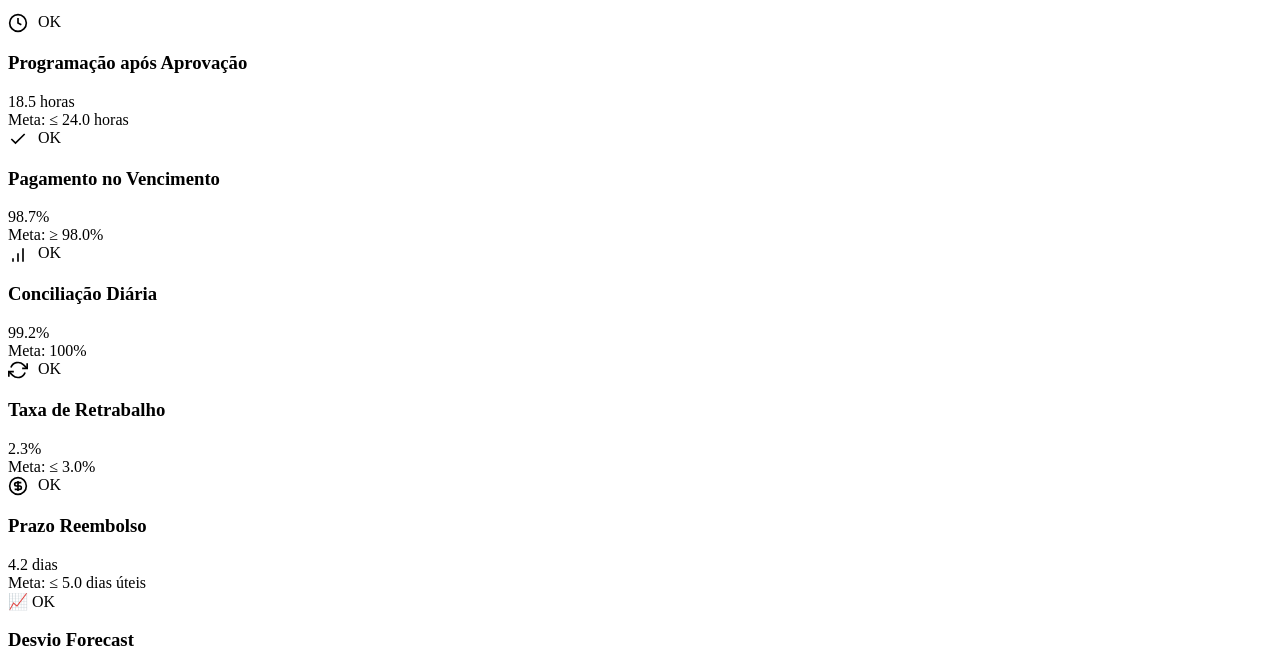
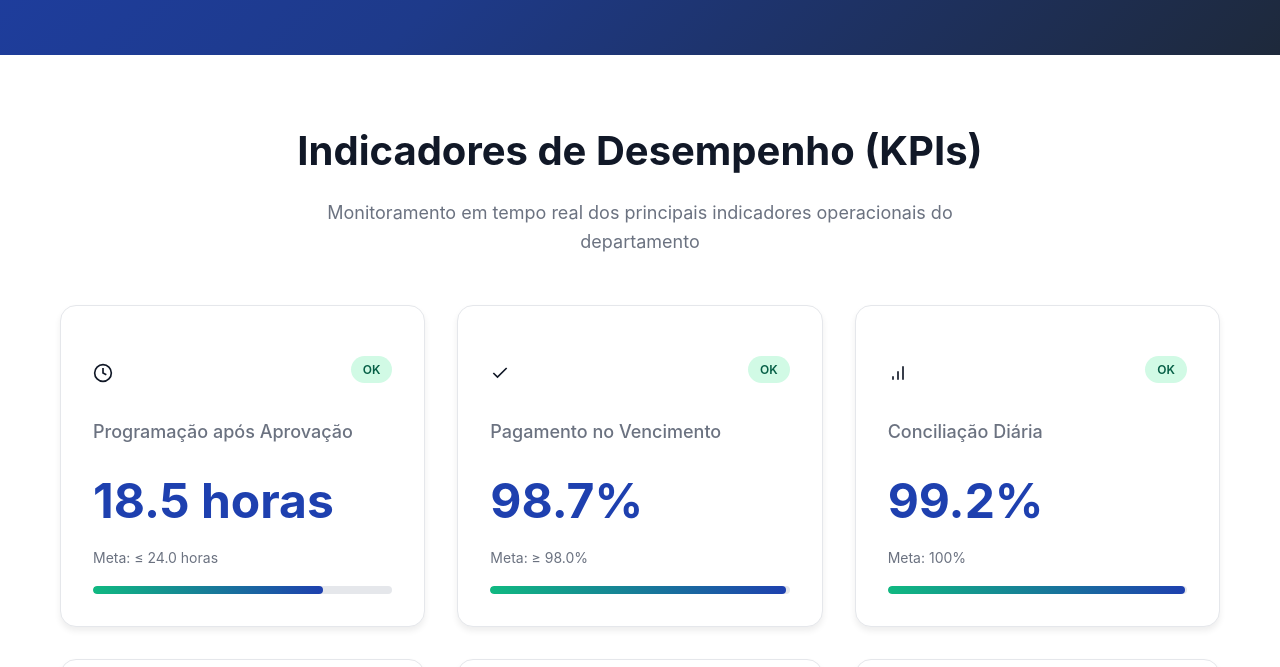
Before and after one commit to alessandro2401/financeiro-site, a website: page index.html in a window 1280 px wide. Shown: the part 590-1257 px from the top of the page. Drawn offline with Linux system fonts and the light colour scheme.

Commit message:
fix: corrigir script anti-badge defeituoso que removia CSS/estilos
O script anterior varreva todos os elementos do DOM e removia o bloco
<style> com o CSS. Substituido por versao segura que remove apenas
elementos com seletores especificos do Manus.

```diff
--- a/index.html
+++ b/index.html
@@ -1,15 +1,44 @@
 <!DOCTYPE html>
 <html lang="pt-BR">
 <head>
-<!-- no-manus-badge -->
-<style>
-/* Bloqueia o badge "Made with Manus" */
-[data-manus],[id*="manus-badge"],[id*="manus-widget"],[class*="manus-badge"],[class*="manus-widget"],[class*="manus-branding"],a[href*="manus.im"],a[href*="manus.space"]{display:none!important;visibility:hidden!important;opacity:0!important;pointer-events:none!important;width:0!important;height:0!important;overflow:hidden!important;position:absolute!important;left:-9999px!important;}
-</style>
-<script>
-/* Bloqueia o badge "Made with Manus" */
-(function(){var s=['[data-manus]','[id*="manus-badge"]','[id*="manus-widget"]','[class*="manus-badge"]','[class*="manus-widget"]','[class*="manus-branding"]','a[href*="manus.im"]','a[href*="manus.space"]'];function r(){s.forEach(function(q){try{document.querySelectorAll(q).forEach(function(e){e.remove()});}catch(e){}});document.querySelectorAll('*').forEach(function(e){try{if(!e.children.length&&e.textContent&&e.textContent.trim().toLowerCase().includes('made with manus')){var p=e.closest('[style*="position: fixed"],[style*="position:fixed"],[style*="z-index"]')||e.parentElement;if(p&&p!==document.body)p.remove();else e.remove();}}catch(e){}});}if(window.MutationObserver){var o=new MutationObserver(function(m){m.forEach(function(x){if(x.addedNodes.length)r();});});o.observe(document.documentElement,{childList:true,subtree:true});}var c=0,i=setInterval(function(){r();if(++c>=20)clearInterval(i);},500);if(document.readyState==='loading'){document.addEventListener('DOMContentLoaded',r);}else{r();}window.addEventListener('load',function(){setTimeout(r,200);setTimeout(r,1000);setTimeout(r,3000);});})();
-</script>
+    <script>
+    /* Bloqueia o badge "Made with Manus" — versão segura */
+    (function() {
+        var MANUS_SELECTORS = [
+            '[data-manus]',
+            '[id*="manus-badge"]',
+            '[id*="manus-widget"]',
+            '[class*="manus-badge"]',
+            '[class*="manus-widget"]',
+            '[class*="manus-branding"]',
+            'a[href*="manus.im"]'
+        ];
+        function removeManusBadge() {
+            MANUS_SELECTORS.forEach(function(selector) {
+                try {
+                    document.querySelectorAll(selector).forEach(function(el) {
+                        var tag = el.tagName ? el.tagName.toLowerCase() : '';
+                        if (['style','script','link','head','body','html','meta'].indexOf(tag) === -1) {
+                            el.remove();
+                        }
+                    });
+                } catch(e) {}
+            });
+        }
+        if (window.MutationObserver) {
+            new MutationObserver(function(m) {
+                m.forEach(function(x) { if (x.addedNodes.length) removeManusBadge(); });
+            }).observe(document.documentElement, { childList: true, subtree: true });
+        }
+        if (document.readyState === 'loading') {
+            document.addEventListener('DOMContentLoaded', removeManusBadge);
+        } else { removeManusBadge(); }
+        window.addEventListener('load', function() {
+            setTimeout(removeManusBadge, 500);
+            setTimeout(removeManusBadge, 2000);
+        });
+    })();
+    </script>
 
     <meta charset="UTF-8">
     <meta name="viewport" content="width=device-width, initial-scale=1.0">
```
